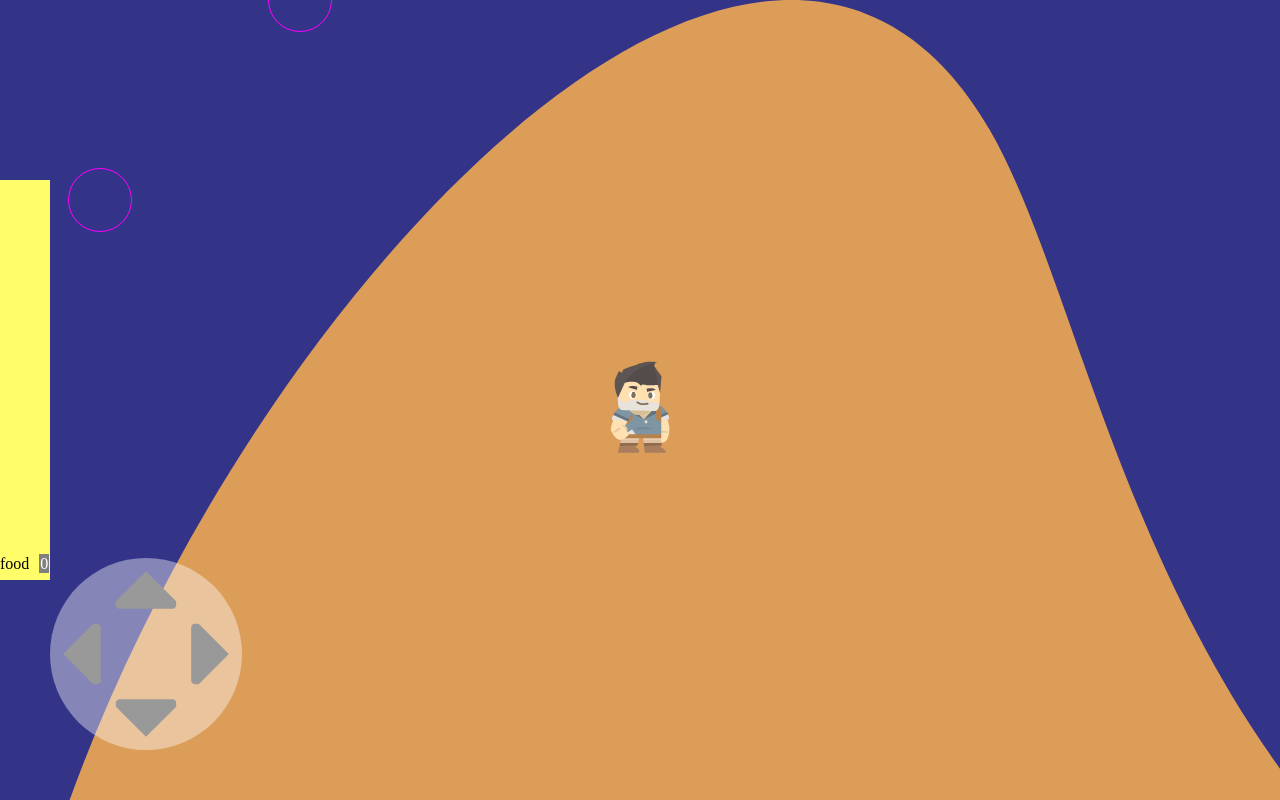
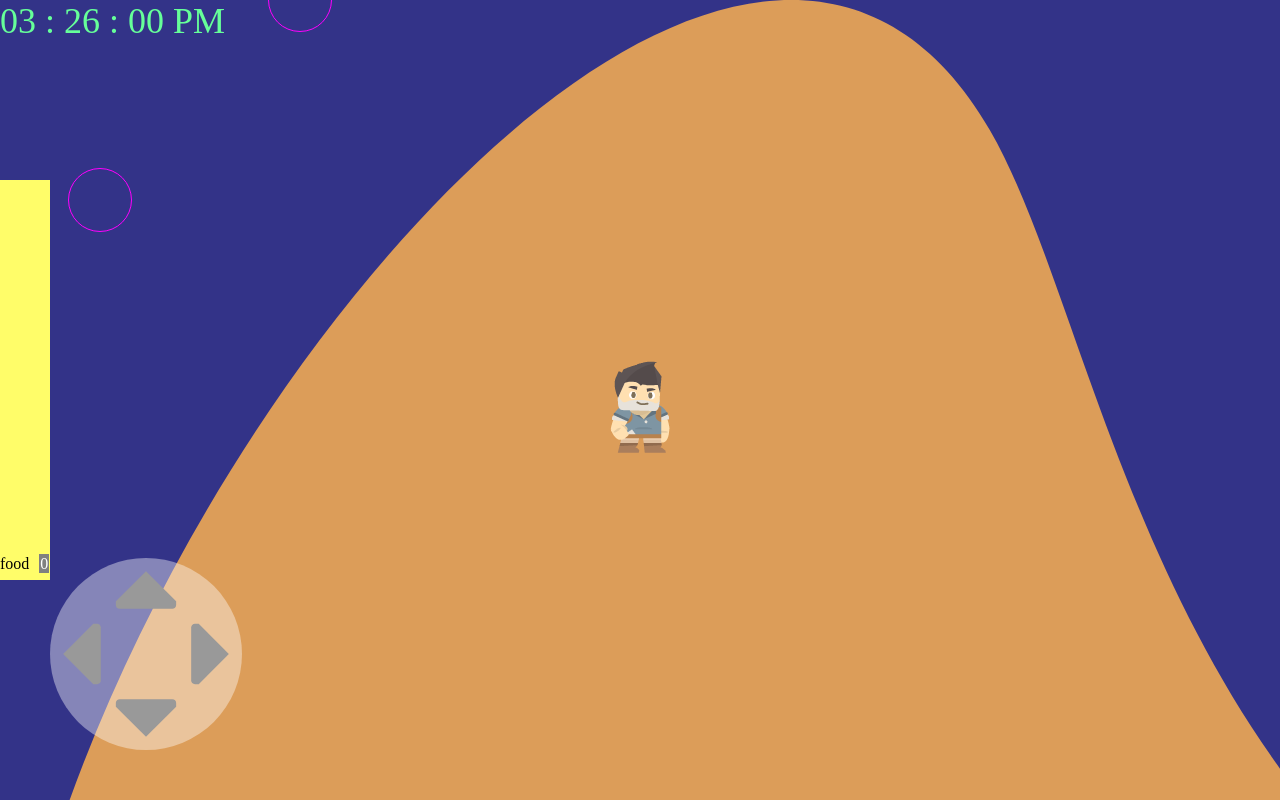
Before and after one commit to darkwave/ggj2020, a website: page public/index.html in a window 1280 px wide. Drawn offline with Linux system fonts and the light colour scheme.

Commit message:
Adding Digital Clock

```diff
--- a/public/game-engine.js
+++ b/public/game-engine.js
@@ -26,12 +26,12 @@ document.addEventListener('DOMContentLoaded', function() {
       islandBoundingBox[axis] + 16 * increment + 'px';
 
     var objs = document.querySelectorAll('.objs');
-    objs.forEach((obj, index) => {
+    objs.forEach(obj => {
       objPos = obj.getBoundingClientRect();
-      console.log(
-        `object ${index}: ${objPos.x} ${objPos.y}
-         playerX: ${playerBoundingBox.x} playerY : ${playerBoundingBox.y}`
-      );
+      // console.log(
+      //   `object ${index}: ${objPos.x} ${objPos.y}
+      //    playerX: ${playerBoundingBox.x} playerY : ${playerBoundingBox.y}`
+      // );
       if (
         Math.abs(playerBoundingBox.x - objPos.x) <= 32 &&
         Math.abs(playerBoundingBox.y - objPos.y) <= 32
@@ -71,8 +71,37 @@ document.addEventListener('DOMContentLoaded', function() {
       move('left');
     }
   });
+
+  var clock = document.getElementById('clock');
+  function currentTime() {
+    var date = new Date();
+    var hour = date.getHours();
+    var min = date.getMinutes();
+    var sec = date.getSeconds();
+    var midday = 'AM';
+
+    midday = hour < 12 ? 'AM' : 'PM';
+    hour = hour == 0 ? 12 : hour > 12 ? hour - 12 : hour;
+
+    hour = updateTime(hour);
+    console.log(hour);
+    min = updateTime(min);
+    sec = updateTime(sec);
+    console.log(clock);
+    clock.innerHTML = hour + ' : ' + min + ' : ' + sec + ' ' + midday;
+    // var t = setTimeout(currentTime, 1000);
+  }
+
+  function updateTime(k) {
+    if (k < 10) {
+      return '0' + k;
+    } else {
+      return k;
+    }
+  }
+
+  currentTime();
 });
-
 function addLife() {
   var life = document.getElementById('life');
   var selectTool = document.getElementsByClassName('count')[0];
@@ -92,31 +121,3 @@ function addLife() {
   console.log(life.children);
   if (life.children.length < 15) life.appendChild(newLife);
 }
-
-var clock = document.getElementById('clock');
-function currentTime() {
-  var date = new Date();
-  var hour = date.getHours();
-  var min = date.getMinutes();
-  var sec = date.getSeconds();
-  var midday = 'AM';
-  console.log(hour);
-  midday = hour >= 12 ? 'PM' : 'AM';
-  hour = hour == 0 ? 12 : hour > 12 ? hour - 12 : hour;
-  hour = updateTime(hour);
-  min = updateTime(min);
-  sec = updateTime(sec);
-  console.log(clock);
-  clock.innerHTML = hour + ' : ' + min + ' : ' + sec + ' ' + midday;
-  // var t = setTimeout(currentTime, 1000);
-}
-
-function updateTime(k) {
-  if (k < 10) {
-    return '0' + k;
-  } else {
-    return k;
-  }
-}
-
-currentTime();
--- a/public/index.html
+++ b/public/index.html
@@ -3,7 +3,7 @@
   <head>
     <meta charset="utf-8" />
     <title>GGJ 2020</title>
-
+    <script src="game-engine.js" charset="utf-8"></script>
     <style media="screen">
       * {
         margin: 0;
@@ -116,11 +116,13 @@
         text-shadow: hotpink;
       }
       #clock {
+        position: absolute;
         color: #66ff99;
-        font-size: 56px;
+        font-size: 36px;
         text-align: center;
-        padding-top: 40px;
-        padding-bottom: 40px;
+        /* padding-top: 40px;
+        padding-bottom: 40px; */
+        width: fit-content;
       }
     </style>
   </head>
@@ -133,6 +135,7 @@
         <div class="objs" style="top: 200px; left: 100px;"></div>
       </div>
     </div>
+
     <div class="layer" id="player_layer">
       <div
         id="player"
@@ -165,6 +168,5 @@
       </div>
     </div>
     <div id="clock"></div>
-    <script src="game-engine.js" charset="utf-8"></script>
   </body>
 </html>
```
